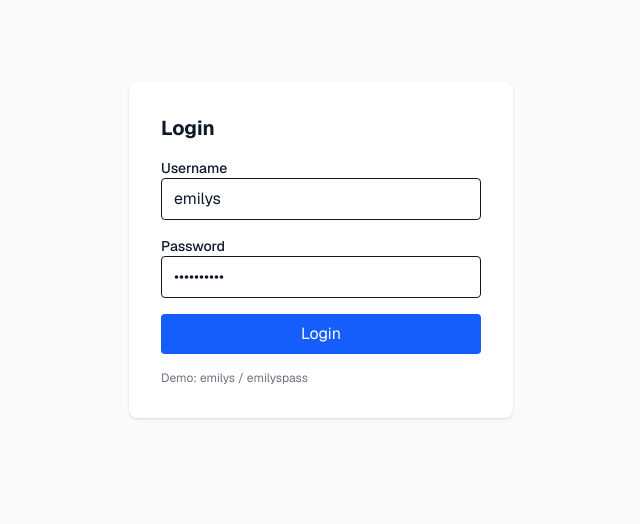
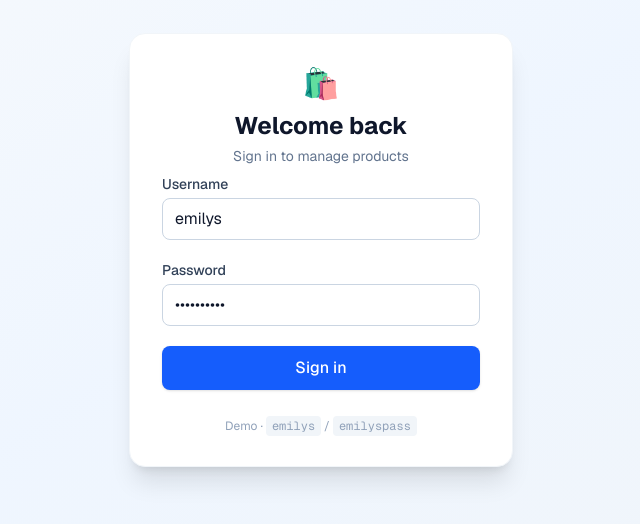
Before and after one commit to vishal14marathe/admindashboard, a Next.js app: page /login in a window 1280 px wide. Shown: the part 150-674 px from the top of the page, without its empty margins (319-959 px from the left). Built offline with nearby package versions, Linux system fonts and the light colour scheme; no server answers.

Commit message:
feat: login page with validation, error messages, and redirect

```diff
--- a/src/app/login/page.js
+++ b/src/app/login/page.js
@@ -14,44 +14,63 @@ export default function LoginPage() {
 
     const handleSubmit = async (e) => {
         e.preventDefault();
-        if (loading) return; // prevent double submit
+        if (loading) return;
         setLoading(true);
         setError('');
         try {
             const data = await loginApi(username, password);
+            console.log('LOGIN OK:', data);
             login(data.accessToken);
-            router.push('/products');
+            router.replace('/products');
         } catch (err) {
-            setError(err.response?.data?.message || 'Invalid username or password');
+            console.error('LOGIN FAILED:', err);
+            setError(
+                err.response?.data?.message ||
+                err.message ||
+                'Invalid username or password'
+            );
         } finally {
             setLoading(false);
         }
     };
 
     return (
-        <div className="min-h-screen flex items-center justify-center px-4">
-            <form onSubmit={handleSubmit} className="bg-white p-8 rounded-lg shadow w-full max-w-sm space-y-4">
-                <h1 className="text-xl font-bold">Login</h1>
+        <div className="min-h-screen flex items-center justify-center px-4 bg-gradient-to-br from-slate-50 via-blue-50 to-slate-100">
+            <form
+                onSubmit={handleSubmit}
+                className="w-full max-w-sm bg-white rounded-2xl shadow-xl border border-slate-100 p-8 space-y-5"
+            >
+                <div className="text-center mb-2">
+                    <div className="text-3xl">🛍️</div>
+                    <h1 className="text-2xl font-bold text-slate-900 mt-2">Welcome back</h1>
+                    <p className="text-sm text-slate-500 mt-1">Sign in to manage products</p>
+                </div>
 
-                {error && <p className="text-red-600 text-sm">{error}</p>}
+                {error && (
+                    <div className="text-sm text-red-700 bg-red-50 border border-red-200 rounded-md px-3 py-2">
+                        {error}
+                    </div>
+                )}
 
-                <div>
-                    <label className="block text-sm font-medium">Username</label>
+                <div className="space-y-1">
+                    <label className="block text-sm font-medium text-slate-700">Username</label>
                     <input
                         value={username}
                         onChange={(e) => setUsername(e.target.value)}
-                        className="border rounded w-full px-3 py-2"
+                        className="w-full px-3 py-2 border border-slate-300 rounded-lg text-slate-900 placeholder-slate-400 focus:border-blue-500 focus:ring-2 focus:ring-blue-100 transition outline-none"
+                        placeholder="emilys"
                         required
                     />
                 </div>
 
-                <div>
-                    <label className="block text-sm font-medium">Password</label>
+                <div className="space-y-1">
+                    <label className="block text-sm font-medium text-slate-700">Password</label>
                     <input
                         type="password"
                         value={password}
                         onChange={(e) => setPassword(e.target.value)}
-                        className="border rounded w-full px-3 py-2"
+                        className="w-full px-3 py-2 border border-slate-300 rounded-lg text-slate-900 placeholder-slate-400 focus:border-blue-500 focus:ring-2 focus:ring-blue-100 transition outline-none"
+                        placeholder="••••••••"
                         required
                     />
                 </div>
@@ -59,13 +78,14 @@ export default function LoginPage() {
                 <button
                     type="submit"
                     disabled={loading}
-                    className="w-full bg-blue-600 text-white py-2 rounded hover:bg-blue-700 disabled:opacity-50"
+                    className="w-full bg-blue-600 hover:bg-blue-700 text-white font-medium py-2.5 rounded-lg transition disabled:opacity-60 disabled:cursor-not-allowed shadow-sm"
                 >
-                    {loading ? 'Logging in...' : 'Login'}
+                    {loading ? 'Signing in…' : 'Sign in'}
                 </button>
 
-                <p className="text-xs text-gray-500">
-                    Demo: emilys / emilyspass
+                <p className="text-xs text-center text-slate-400 pt-2">
+                    Demo · <code className="bg-slate-100 px-1.5 py-0.5 rounded">emilys</code> /{' '}
+                    <code className="bg-slate-100 px-1.5 py-0.5 rounded">emilyspass</code>
                 </p>
             </form>
         </div>
```
